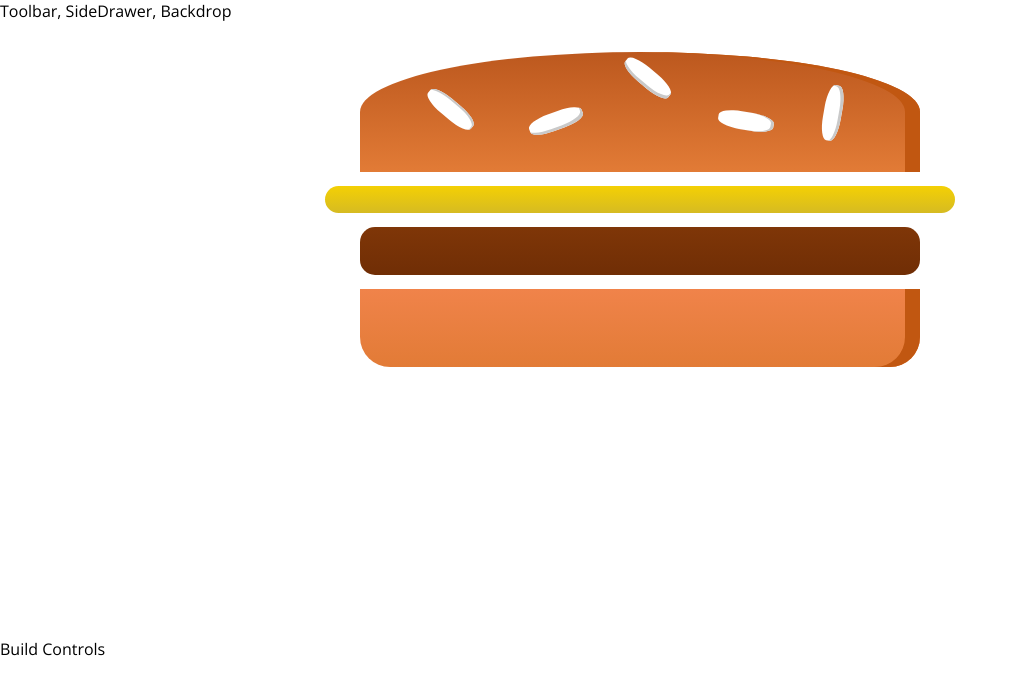
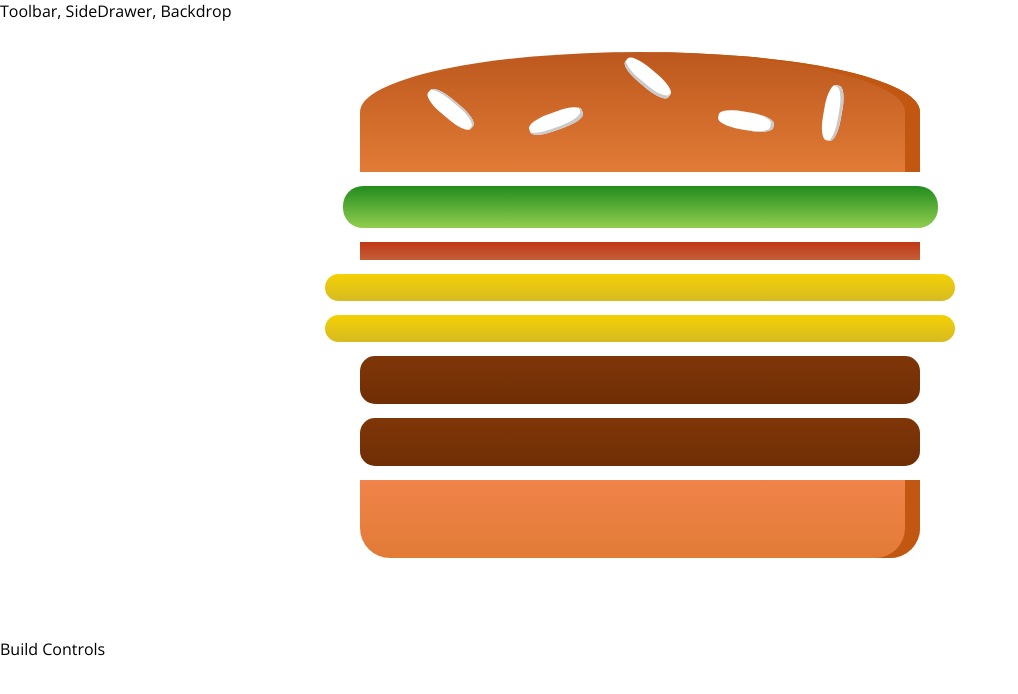
Before and after one commit to aruyamam/react-course-burger-builder, a React app: page / in a window 1280 px wide. Shown: the top 694 px of the page, without its empty margins (0-1018 px from the left). Built offline with nearby package versions, Linux system fonts and the light colour scheme.

Commit message:
Section 8 Outputting Burger Ingredients Dynamically

```diff
--- a/src/components/Burger/Burger.js
+++ b/src/components/Burger/Burger.js
@@ -4,11 +4,16 @@ import classes from './Burger.css';
 import BurgerIngredient from './BurgerIngredient/BurgerIngredient';
 
 const burger = (props) => {
+  const transformedIngredients = Object.keys(props.ingredients)
+      .map(igKey => {
+        return [...Array(props.ingredients[igKey])].map((_, i) => {
+          return <BurgerIngredient key={igKey + i} type={igKey} />;
+        });
+      });
   return (
     <div className={classes.Burger}>
       <BurgerIngredient type="bread-top" />
-      <BurgerIngredient type="cheese" />
-      <BurgerIngredient type="meat" />
+      {transformedIngredients}
       <BurgerIngredient type="bread-bottom" />
     </div>
   );
--- a/src/components/Burger/BurgerIngredient/BurgerIngredient.css
+++ b/src/components/Burger/BurgerIngredient/BurgerIngredient.css
@@ -95,3 +95,18 @@
   background-image: linear-gradient(#f4d004, #d6bb22);
   border-radius: 20px;
 }
+
+.Salad {
+  width: 85%;
+  height: 7%;
+  margin: 2% auto;
+  background-image: linear-gradient(#228c1d, #91ce50);
+  border-radius: 20px;
+}
+
+.Bacon {
+  width: 80%;
+  height: 3%;
+  background-image: linear-gradient(#bf3813, #c45e38);
+  margin: 2% auto;
+}
--- a/src/components/Burger/BurgerIngredient/BurgerIngredient.js
+++ b/src/components/Burger/BurgerIngredient/BurgerIngredient.js
@@ -34,7 +34,7 @@ class BurgerIngredient extends Component {
         break;
 
       case ('bacon'):
-        ingredient = <div className={classes.Becon}></div>;
+        ingredient = <div className={classes.Bacon}></div>;
         break;
 
       default:
--- a/src/containers/BurgerBuilder/BurgerBuilder.js
+++ b/src/containers/BurgerBuilder/BurgerBuilder.js
@@ -4,10 +4,24 @@ import Aux from '../../hoc/Auxiliary';
 import Burger from '../../components/Burger/Burger';
 
 class BurgerBuilder extends Component {
+  // constructor(props) {
+  //   super(props);
+  //   this.state = {...}
+  // }
+
+  state = {
+    ingredients: {
+      salad : 1,
+      bacon : 1,
+      cheese: 2,
+      meat  : 2,
+    }
+  };
+
   render() {
     return (
       <Aux>
-        <Burger />
+        <Burger ingredients={this.state.ingredients} />
         <div>Build Controls</div>
       </Aux>
     );
```
